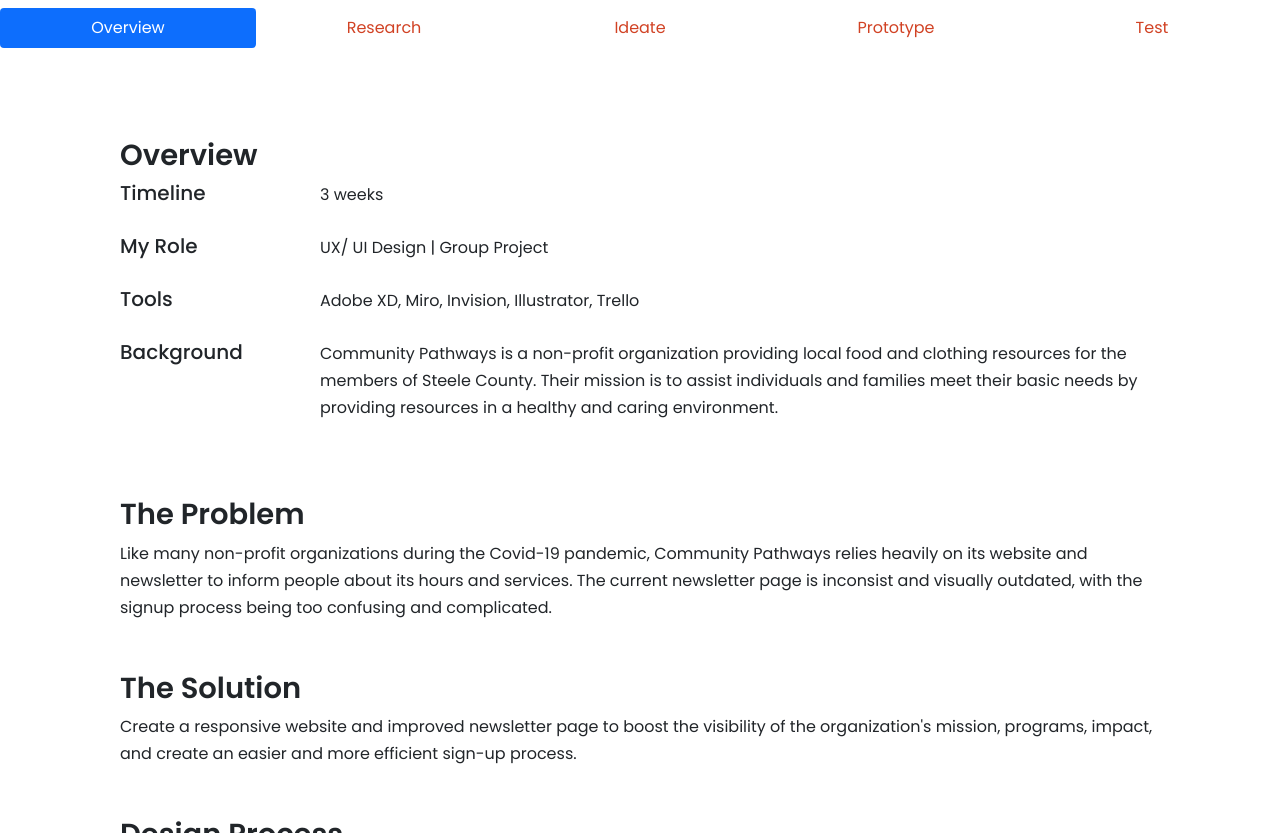
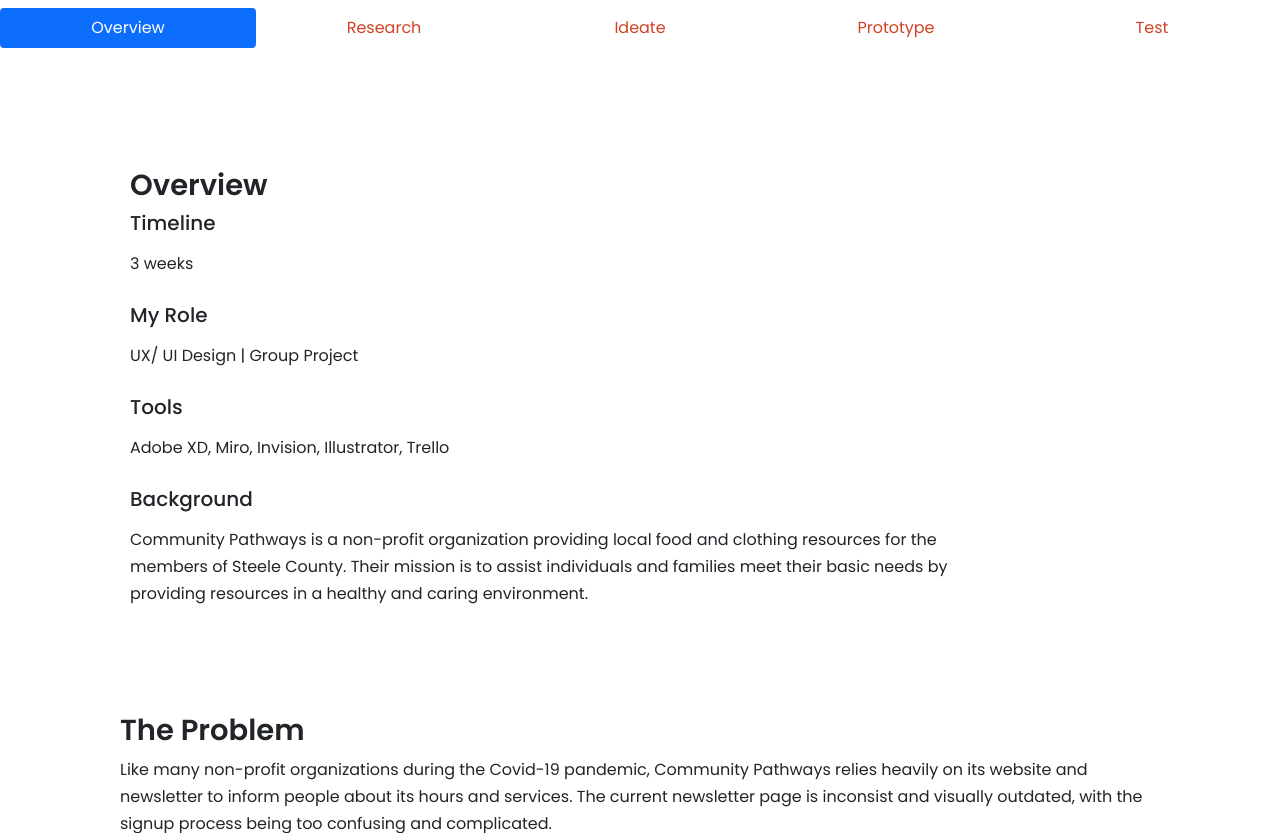
Before and after one commit to nguy2161/UX_UI_HW_20-, a plain HTML site: page index.html in a window 1280 px wide. Shown: the part 740-1573 px from the top of the page. Drawn offline with nearby package versions, Linux system fonts and the light colour scheme.

Commit message:
Update style.css

```diff
--- a/css/style.css
+++ b/css/style.css
@@ -95,20 +95,22 @@ Jumbotron {
 .nav a{
     color: #d14224;
 }
-
 .Overview {
-    padding: 0 20px;
-    margin: 50px 100px;
+    padding: 0 30px;
+    margin: 80px 100px;
 }
 
 .Overview > .col {
     display: flex;
     flex-direction: column;
+    align-items: center;
 }
 
 .Overview > .col > .row {
     display: flex;
+    flex-direction: row;
     margin-bottom: 10px;
+    justify-content: left;
 }
 
 .Overview > .col > .row > .col-1 {
```
